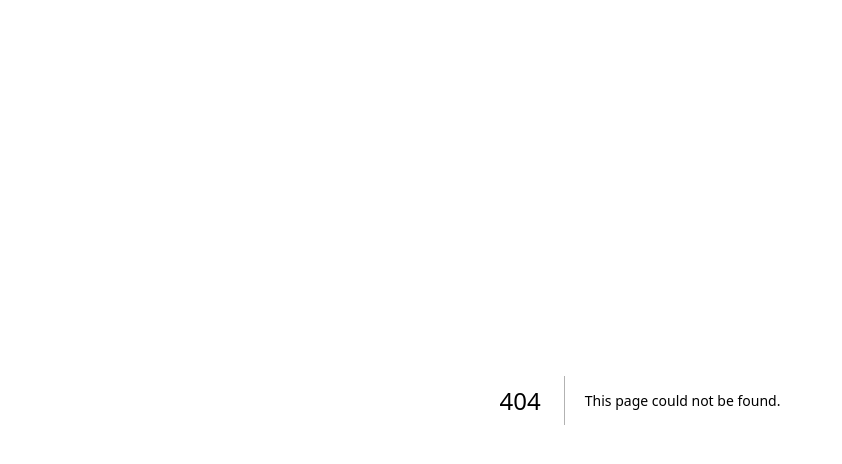
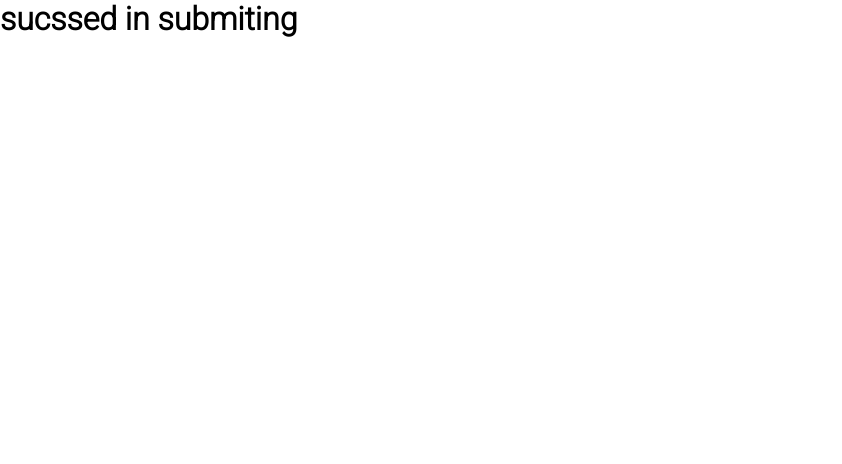
Before and after one commit to rSaydelleS/newslatter, a Next.js app: page /submit in a window 1280 px wide. Before the commit this address had no page. Shown: the top 464 px of the page, without its empty margins (0-842 px from the left). Built offline with nearby package versions, Linux system fonts and the light colour scheme.

Commit message:
Make the redirect to the submit page

```diff
--- a/src/app/page.js
+++ b/src/app/page.js
@@ -1,7 +1,7 @@
 import Image from "next/image";
 import img from "../../public/assets/illustration-desktop.svg";
 import iconList from "../../public/assets/icon-list.svg";
-import Form from "../components/Form/form"
+import Form from "./Form/form"
 
 export default function Home() {
   return (
--- /dev/null
+++ b/src/app/submit/page.js
@@ -0,0 +1,7 @@
+export default function SubmitPage() {
+
+    return <div>
+        <h1>sucssed in submiting</h1>
+
+    </div>
+}
--- a/src/app/submited/page.js
+++ /dev/null
@@ -1,5 +0,0 @@
-export default function SubmitedPage() {
-    return <>
-        <h1>sucssede in submiting</h1>
-    </>
-}
```
Also changed, not shown: src/app/Form/form.js (renamed from src/components/Form/form.js, +9 -3 lines), src/app/Form/styles.css (renamed from src/components/Form/styles.css).
